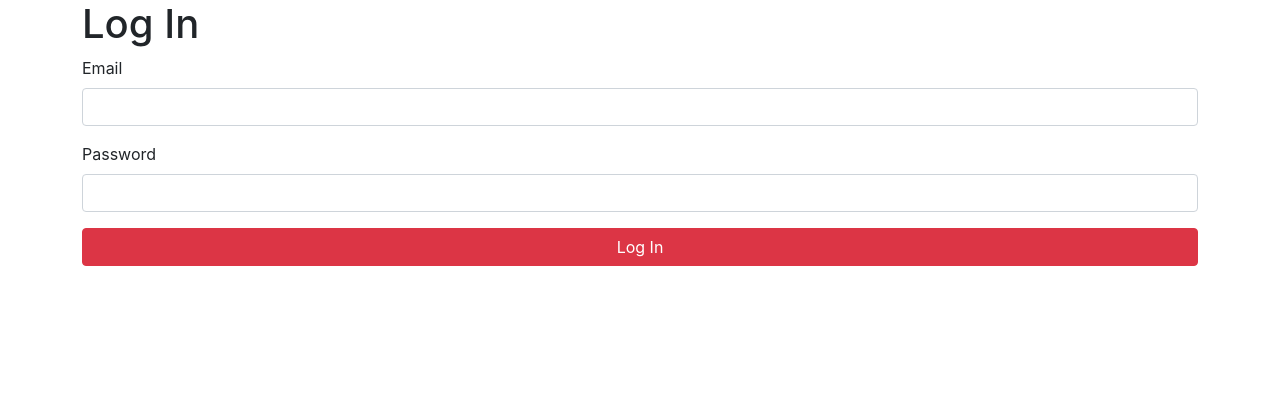
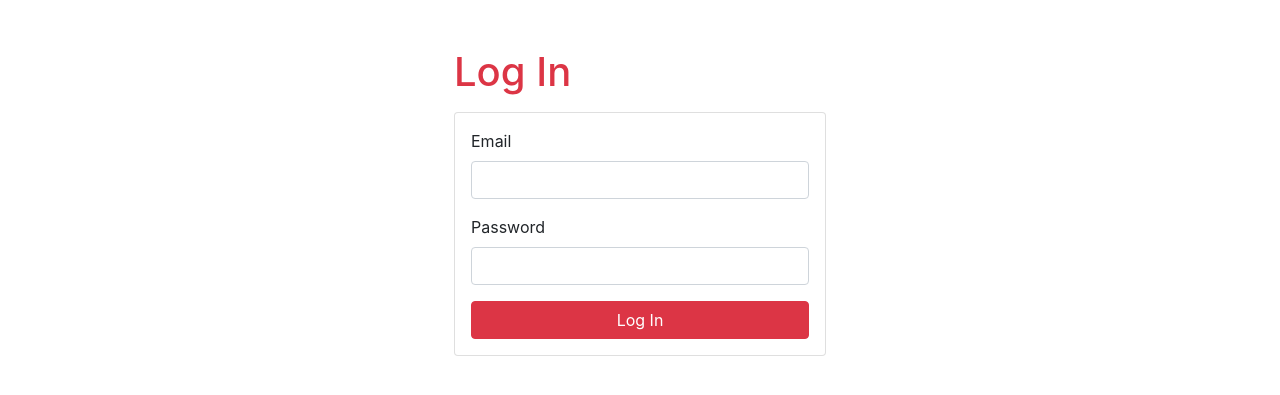
Before and after one commit to bhushan-mohanraj/lawrenceville-math, a Flask app: page /users/login/ in a window 1280 px wide. Shown: the top 395 px of the page. Run offline with Flask 2, Linux system fonts and the light colour scheme; some libraries are stand-ins or nearby versions; some web fonts are replaced.

Commit message:
Update login form for Bootstrap

```diff
--- a/app/templates/users/login.html
+++ b/app/templates/users/login.html
@@ -6,19 +6,20 @@
 
 {% block content %}
 
-<section class="hero is-fullheight">
-    <div class="hero-body">
-        <div class="container">
-            <div class="columns is-centered">
-                <div class="column is-6-tablet is-4-desktop">
-                    <h1 class="title has-text-centered has-text-danger">Log In</h1>
-                    <form class="box" action="{{ url_for('users.login') }}" method="POST">
+<div class="container mt-5">
+    <div class="rows">
+        <div class="col-12 col-sm-8 offset-sm-2 col-md-4 offset-md-4">
+            <h1 class="text-danger mb-3" >Log In</h1>
+
+            <div class="card">
+                <div class="card-body">
+                    <form action="{{ url_for('users.login') }}" method="POST">
                         {{ macros.render_fields(form) }}
                     </form>
                 </div>
             </div>
         </div>
     </div>
-</section>
+</div>
 
 {% endblock %}
```
